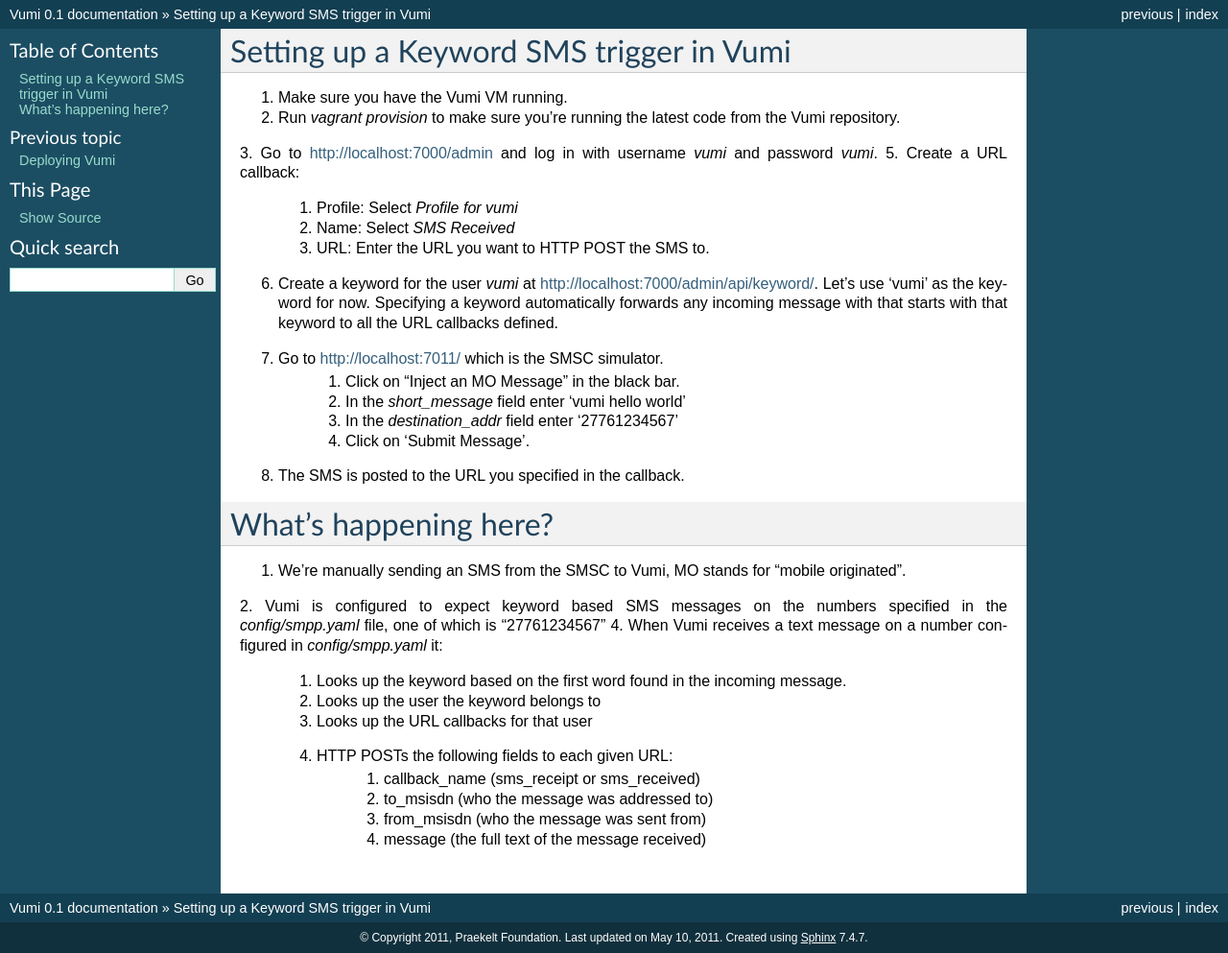
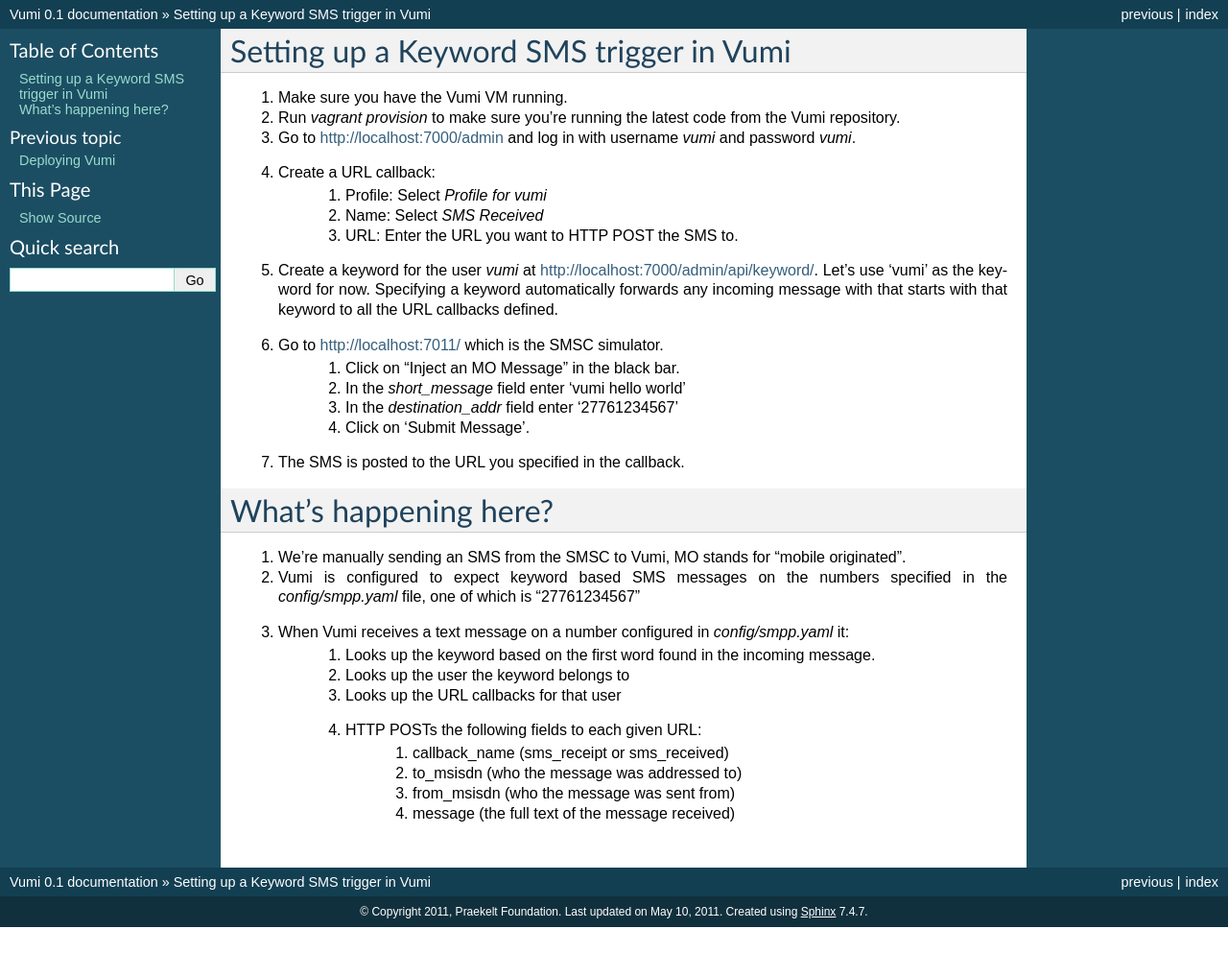
Before and after one commit to praekeltfoundation/vumi, a Sphinx documentation site: the page built from docs/keywords.rst, in a window 1280 px wide. Shown: the whole page at 96% size. Built offline with Sphinx 7.4.7, drawn with Linux system fonts in a browser that asks for light colours; after the commit the page ends 966 px from its top, so only the background shows below that; part of the change alters nothing that is shown.

Commit message:
fixing ReST layout

```diff
--- a/docs/keywords.rst
+++ b/docs/keywords.rst
@@ -4,17 +4,17 @@ Setting up a Keyword SMS trigger in Vumi
 1. Make sure you have the Vumi VM running.
 2. Run `vagrant provision` to make sure you're running the latest code from the Vumi repository.
 3. Go to http://localhost:7000/admin and log in with username `vumi` and password `vumi`.
-5. Create a URL callback:
+4. Create a URL callback:
     1. Profile: Select `Profile for vumi`
     2. Name: Select `SMS Received`
     3. URL: Enter the URL you want to HTTP POST the SMS to.
-6. Create a keyword for the user `vumi` at http://localhost:7000/admin/api/keyword/. Let's use 'vumi' as the keyword for now. Specifying a keyword automatically forwards any incoming message with that starts with that keyword to all the URL callbacks defined.
-7. Go to http://localhost:7011/ which is the SMSC simulator.
+5. Create a keyword for the user `vumi` at http://localhost:7000/admin/api/keyword/. Let's use 'vumi' as the keyword for now. Specifying a keyword automatically forwards any incoming message with that starts with that keyword to all the URL callbacks defined.
+6. Go to http://localhost:7011/ which is the SMSC simulator.
     1. Click on "Inject an MO Message" in the black bar.
     2. In the `short_message` field enter 'vumi hello world'
     3. In the `destination_addr` field enter '27761234567'
     4. Click on 'Submit Message'.
-8. The SMS is posted to the URL you specified in the callback.
+7. The SMS is posted to the URL you specified in the callback.
 
 
 What's happening here?
@@ -22,8 +22,7 @@ What's happening here?
 
 1. We're manually sending an SMS from the SMSC to Vumi, MO stands for "mobile originated".
 2. Vumi is configured to expect keyword based SMS messages on the numbers specified in the `config/smpp.yaml` file, one of which is "27761234567"
-4. When Vumi receives a text message on a number configured in `config/smpp.yaml` it:
-
+3. When Vumi receives a text message on a number configured in `config/smpp.yaml` it:
     1. Looks up the keyword based on the first word found in the incoming message.
     2. Looks up the user the keyword belongs to
     3. Looks up the URL callbacks for that user
```
